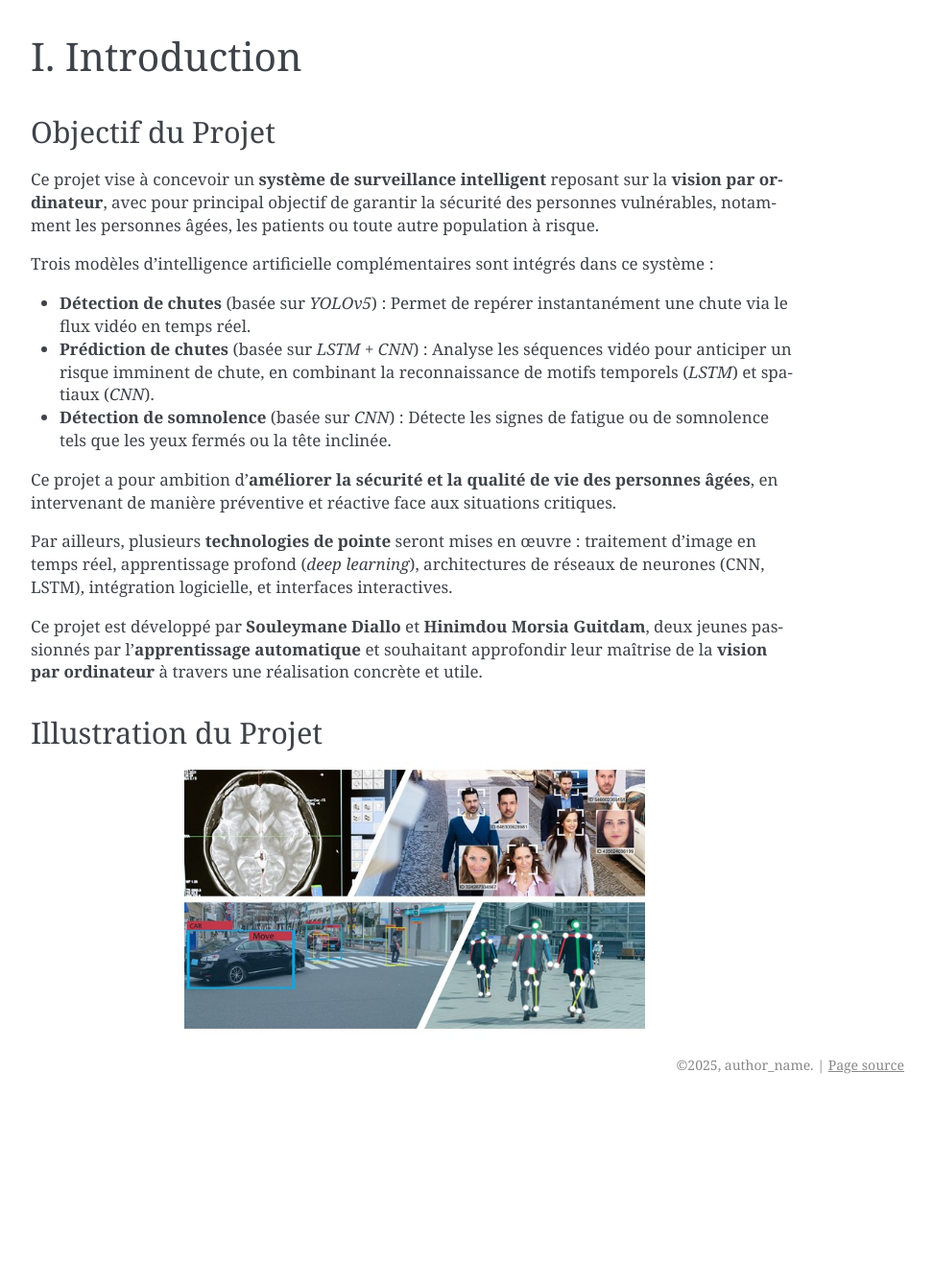
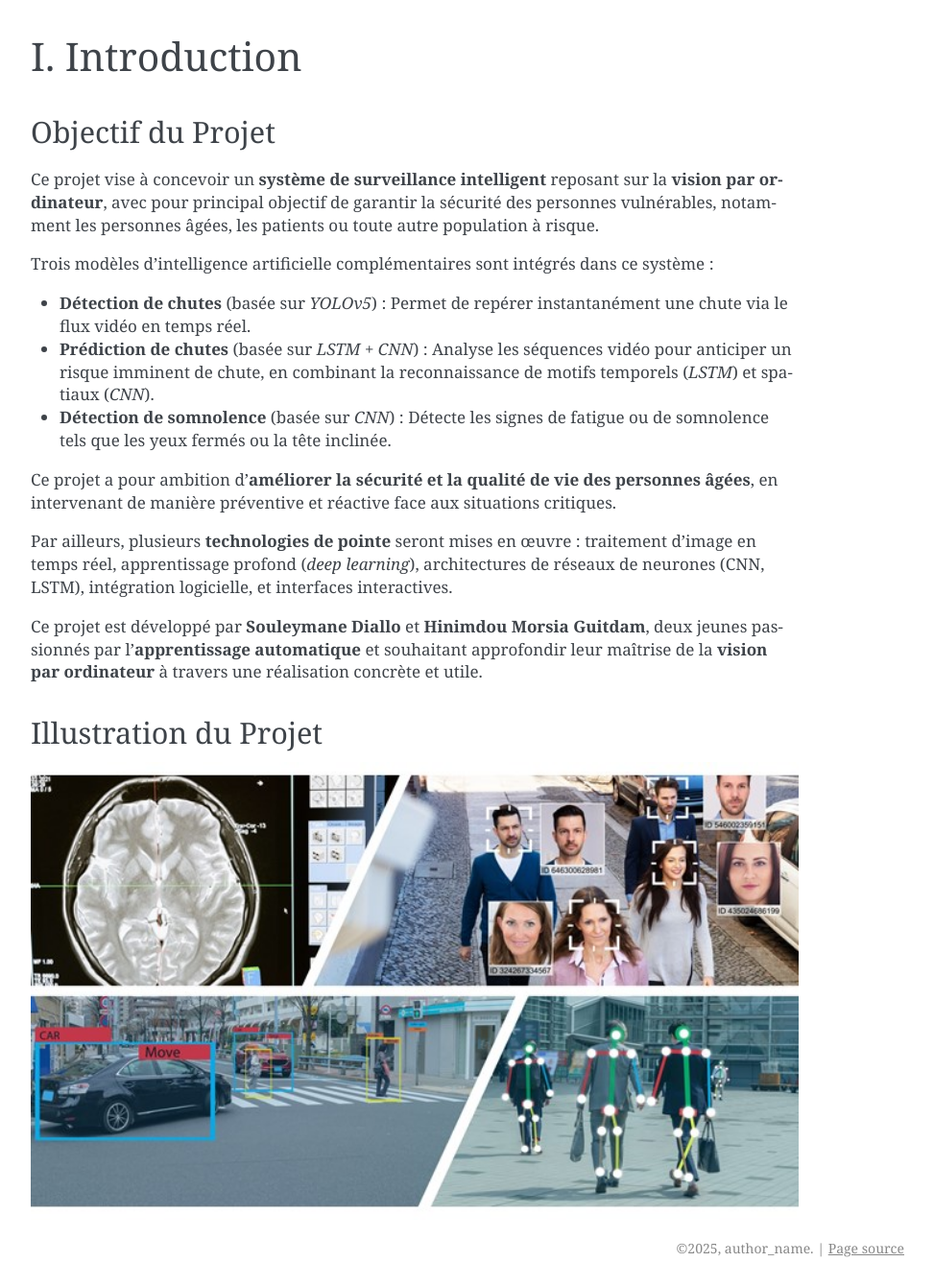
Before and after one commit to SouleymaneDiallo04/Syst-me-de-Surveillance-de-la-posture, a Sphinx documentation site: the page built from docs/source/introduction.rst, in a window 1280 px wide. Shown: the whole page at 96% size, without its empty margins (168-1141 px from the left). Built offline with Sphinx 7.4.7, drawn with Linux system fonts in a browser that asks for light colours; pages that are not in the unit, such as notebooks, are missing from menus; before the commit the page ends 1149 px from its top, so only the background shows below that.

Commit message:
Mise à jour des docstrings et du code

```diff
--- a/docs/source/introduction.rst
+++ b/docs/source/introduction.rst
@@ -24,4 +24,4 @@ Illustration du Projet
 .. image:: ../_static/iMAGE2.jpg
    :alt: Illustration du système ou des auteurs
    :align: center
-   :width: 60%
+   :width: 100%
```
